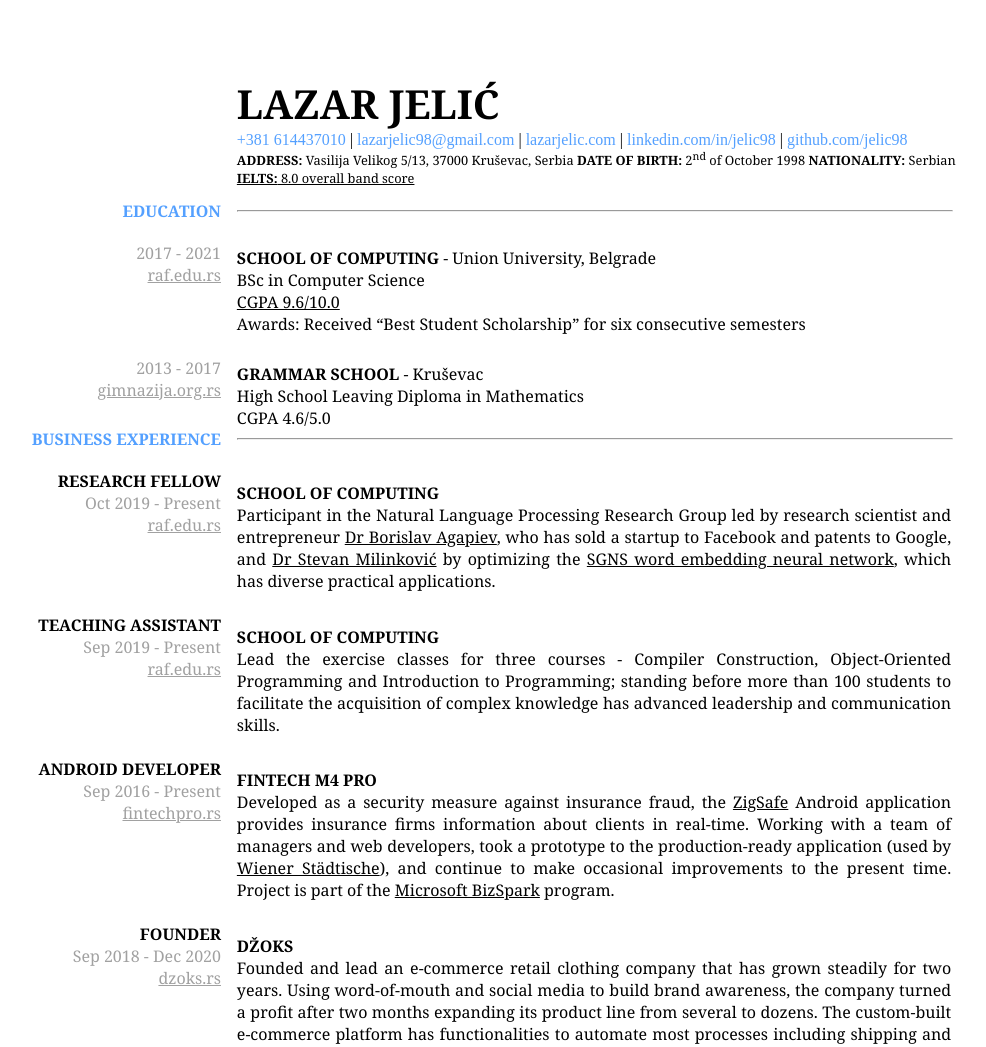
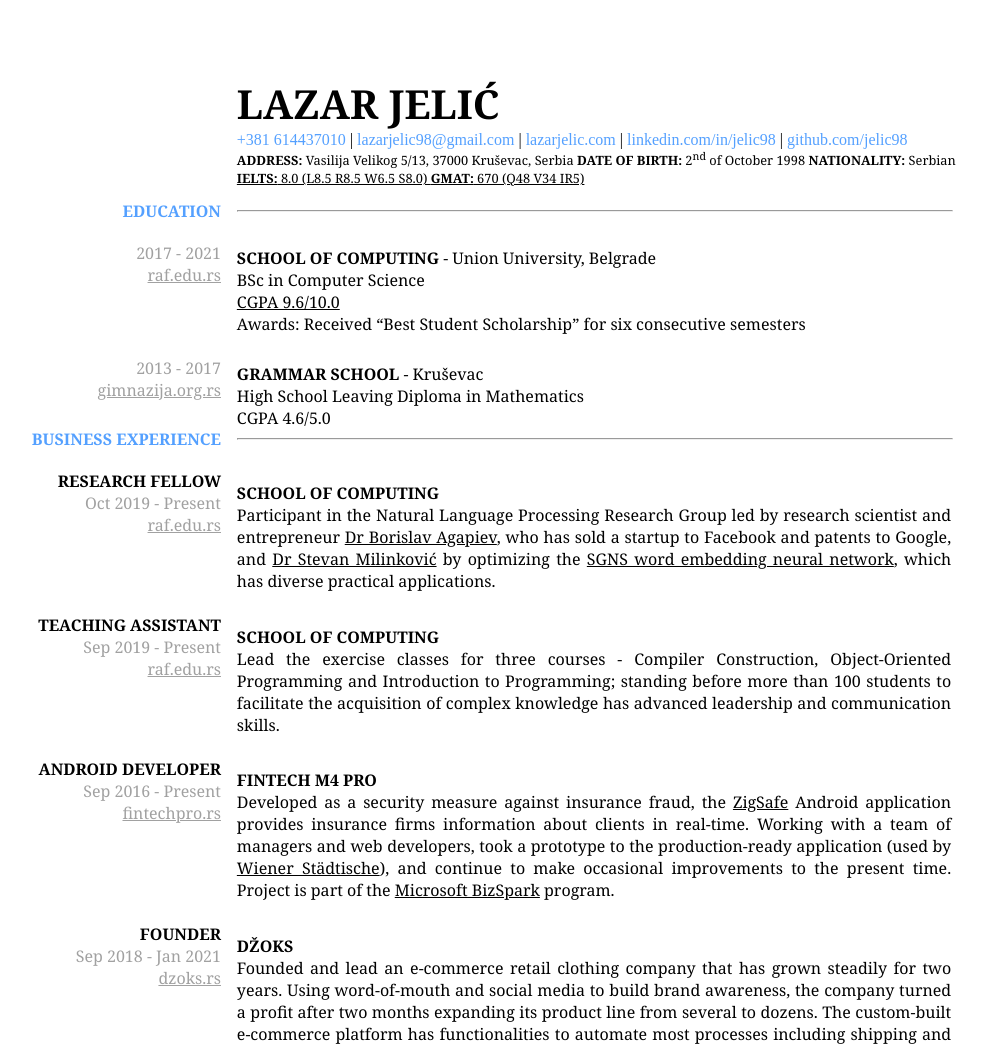
Before and after one commit to jelic98/cv, a Jekyll site: the page built from index.md, in a window 1280 px wide. Shown: the top 1047 px of the page, without its empty margins (53-1039 px from the left). Built offline with Jekyll 4.4.1, drawn with Linux system fonts in a browser that asks for light colours; our own code applies the rules of GitHub Pages for plain Markdown files.

Commit message:
Added GMAT score

```diff
--- a/index.md
+++ b/index.md
@@ -21,7 +21,11 @@ Serbian
 <br/>
 <a href="https://www.lazarjelic.com/doc?res=ielts.jpeg">
 <strong>IELTS:</strong>
-8.0 overall band score
+8.0 (L8.5 R8.5 W6.5 S8.0)
+</a>
+<a href="https://www.lazarjelic.com/doc?res=gmat.jpeg">
+<strong>GMAT:</strong>
+670 (Q48 V34 IR5)
 </a>
 </div>
 
@@ -121,7 +125,7 @@ program.
 <br/>
 
 ### FOUNDER
-#### Sep 2018 - Dec 2020
+#### Sep 2018 - Jan 2021
 #### [dzoks.rs](https://dzoks.rs)
 
 <div class="up3" markdown="1">
```
Also changed, not shown: 1 other file.
